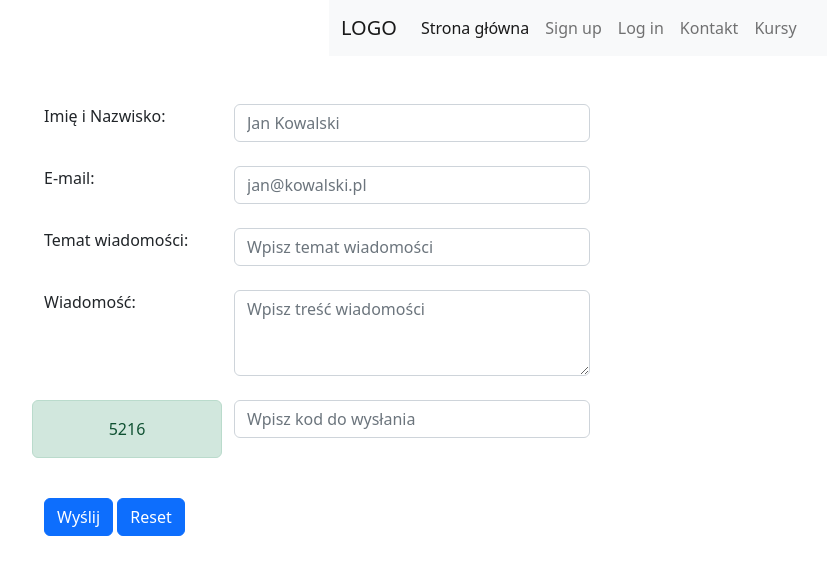
After one commit to Piotr1022/projekt8, a PHP site: page /kontakt.php in a window 1280 px wide. The commit adds this page. Shown: the top 575 px of the page, without its empty margins (38-865 px from the left). Run offline with PHP 8.4, Linux system fonts and the light colour scheme.

Commit message:
kontaktloginsign

```diff
--- a/index.php
+++ b/index.php
@@ -258,6 +258,6 @@
 
 
       <!-- jawjkfkajhawfk -->
-<script src="js/bootstrap.bundle.min.js"></script>
-</body>
-</html>
+<?php
+    include('site/footer.php');
+?>
--- /dev/null
+++ b/kontakt.php
@@ -0,0 +1,140 @@
+<?php
+    include('site/header.php');
+?>
+
+<?php
+
+    if(isset($_POST['submit']) && $_POST['kod']==$_POST['codesave']){
+
+            $wiadomosc="Wiadomosc od (nazwa); <strong>";
+            $wiadomosc .=$_POST['imie'];
+            $wiadomosc .="</strong>\n";
+            $wiadomosc .="Mail nadawcy: <strong>";
+            $wiadomosc .=$_POST['mail'];
+            $wiadomosc .="</strong>\n";
+            $wiadomosc .="Temat wiadomości: <strong>";
+            $wiadomosc .=$_POST['temat'];
+            $wiadomosc .="</strong>\n";
+            $wiadomosc .="Tresc wiadomosci:";
+            $wiadomosc .=$_POST['wiadomosc'];
+
+            $charSet = "UTF-8";
+            $userName = "nazwa@gmail.com";
+            $port = 587;
+            $mailSubject = $_POST['temat'];
+
+            $header = "Content-type: text/html; charset=" . $charSet . " \r\n";
+            $header .= "From: " . $_POST['imie'] . " <" . $_POST['imie'] . "> \r\n";
+            $header .= "MIME-Version: 1.0 \r\n";
+            $header .= "Content-Transfer-Encoding: 8bit \r\n";
+            $header .= "Date: " . date("r (T)") . " \r\n";
+            $header .= iconv_mime_encode("Subject", $mailSubject);
+            // Send mail
+            $success = mail($userName, $mailSubject, $wiadomosc, $header);
+
+            if (!$success) {
+                $komunikat = "Twoja wiadmość nie została wysłana.";
+                print "$komunikat";
+             } else {
+                $komunikat = "Dziekujemy za wysłaną wiadomość! Odezwiemy się w ciągu 24 godzin.";
+                print "$komunikat";
+            }
+        ?>
+            <h1 class="maintitle">Mail został wysłany</h1>
+<?php
+    } else {
+?>
+
+<br>
+<br>
+<form action="<?php $_SERVER['PHP_SELF']; ?>" method="post">
+    <div class="container">
+
+        <div class="row justify-content-start">
+            <div class="col-xl-2 col-md-4">
+                <label for="exampleFormControlInput1" class="form-label">Imię i Nazwisko:</label>
+            </div>
+            <div class="col-xl-4 col-md-8">
+                <input type="text"  id="exampleFormControlInput1" class="form-control" placeholder="Jan Kowalski" name="imie">
+            </div>
+        </div>
+
+        <br>
+
+        <div class="row justify-content-start">
+            <div class="col-xl-2 col-md-4">
+                <label for="exampleFormControlInput1" class="form-label">E-mail:</label>
+            </div>
+            <div class="col-xl-4 col-md-8">
+                <input type="email"  id="exampleFormControlInput1" class="form-control" placeholder="jan@kowalski.pl" name="mail">
+            </div>
+        </div>
+
+        <br>
+
+        <div class="row justify-content-start">
+            <div class="col-xl-2 col-md-4">
+                <label for="exampleFormControlInput1" class="form-label">Temat wiadomości:</label>
+            </div>
+            <div class="col-xl-4 col-md-8">
+                <input type="text"  id="exampleFormControlInput1" class="form-control" placeholder="Wpisz temat wiadomości" name="temat">
+            </div>
+        </div>
+
+        <br>
+
+        <div class="row justify-content-start">
+            <div class="col-xl-2 col-md-4">
+                <label for="exampleFormControlInput1" class="form-label">Wiadomość: </label>
+            </div>
+            <div class="col-xl-4 col-md-8">
+                <textarea  id="exampleFormControlInput1" class="form-control" rows="3" placeholder="Wpisz treść wiadomości" name="wiadomosc"></textarea>
+            </div>
+        </div>
+
+        <br>
+
+        <div class="row justify-content-start">
+            <div class="col-xl-2 col-md-4 alert alert-success text-center">
+                <?php
+                    $tmp='';
+                    $kod = array();
+                    for($i=0; $i<4; $i++){
+                        $kod[] = rand(0,9);
+                        echo $kod[$i];
+                        $tmp .= $kod[$i];
+                    }
+
+                    // print_r($kod);
+                    // echo rand(0,9);
+                    // echo rand(0,9);
+                    // echo rand(0,9);
+                    // echo rand(0,9);
+                ?>
+                <input type="hidden" name="codesave" value="<?php echo $tmp ; ?>">
+                <!-- <br>Dodać zabezpieczenie do wiadomości: -->
+            </div>
+            <div class="col-xl-4 col-md-8">
+                <input type="text"  id="exampleFormControlInput1" class="form-control" placeholder="Wpisz kod do wysłania" name="kod">
+            </div>
+        </div>
+
+        <br>
+
+        <div class="row justify-content-start">
+            <div class="col-xl-2 col-md-4">
+                <button type="submit" class="btn btn-primary" name="submit">Wyślij</button>
+                <button type="reset" class="btn btn-primary">Reset</button>
+            </div>
+        </div>
+
+    </div>
+</form>
+
+<?php
+    }
+?>
+
+<?php
+    include('site/footer.php');
+?>
--- /dev/null
+++ b/site/footer.php
@@ -0,0 +1,3 @@
+<script src="js/bootstrap.bundle.min.js"></script>
+</body>
+</html>
--- a/site/header.php
+++ b/site/header.php
@@ -32,7 +32,10 @@
           <a class="nav-link" href="login.php">Log in</a>
         </li>
         <li class="nav-item">
-          <a class="nav-link disabled">Disabled</a>
+          <a class="nav-link" href="kontakt.php">Kontakt</a>
+        </li>
+        <li class="nav-item">
+          <a class="nav-link" href="kurs.php">Kursy</a>
         </li>
       </ul>
     </div>
```
Also changed, not shown: kurs.php (added, +70 -0 lines), login.php (+50 -25 lines), signup.php (+62 -3 lines).
